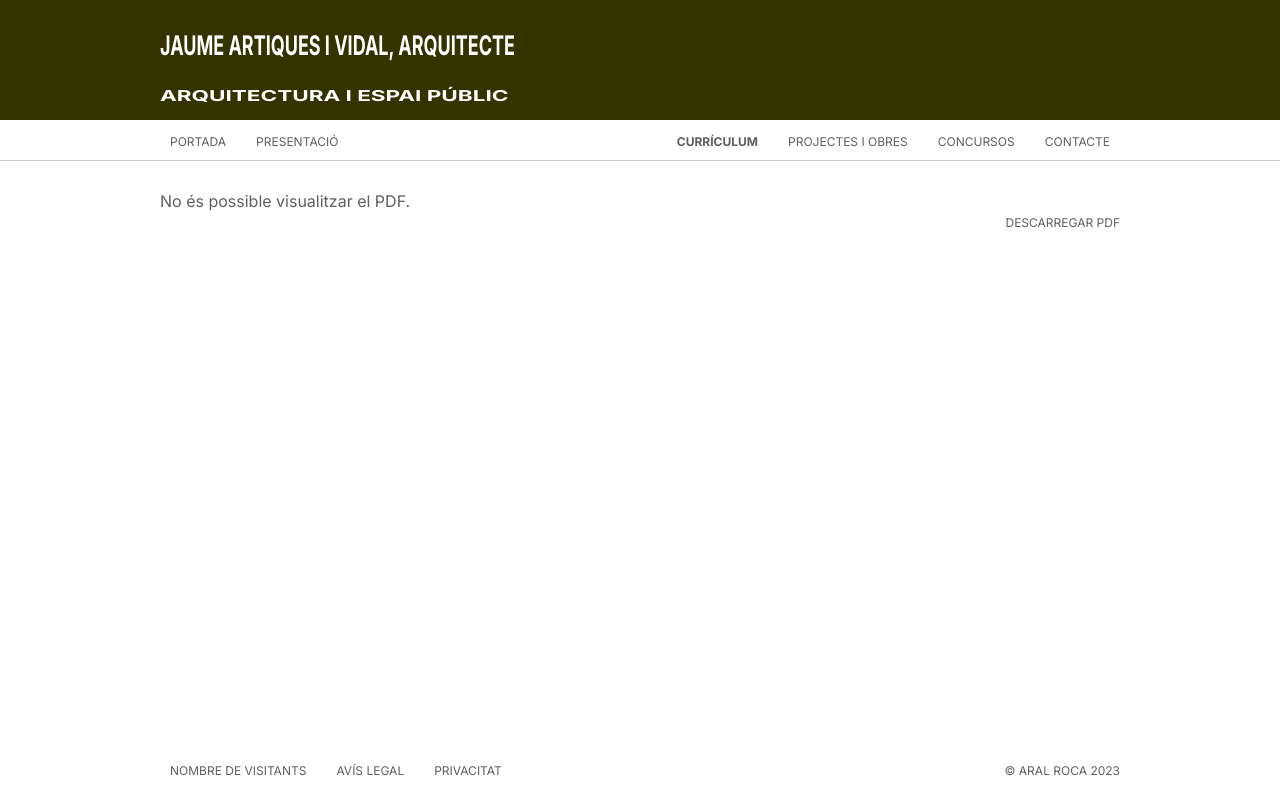
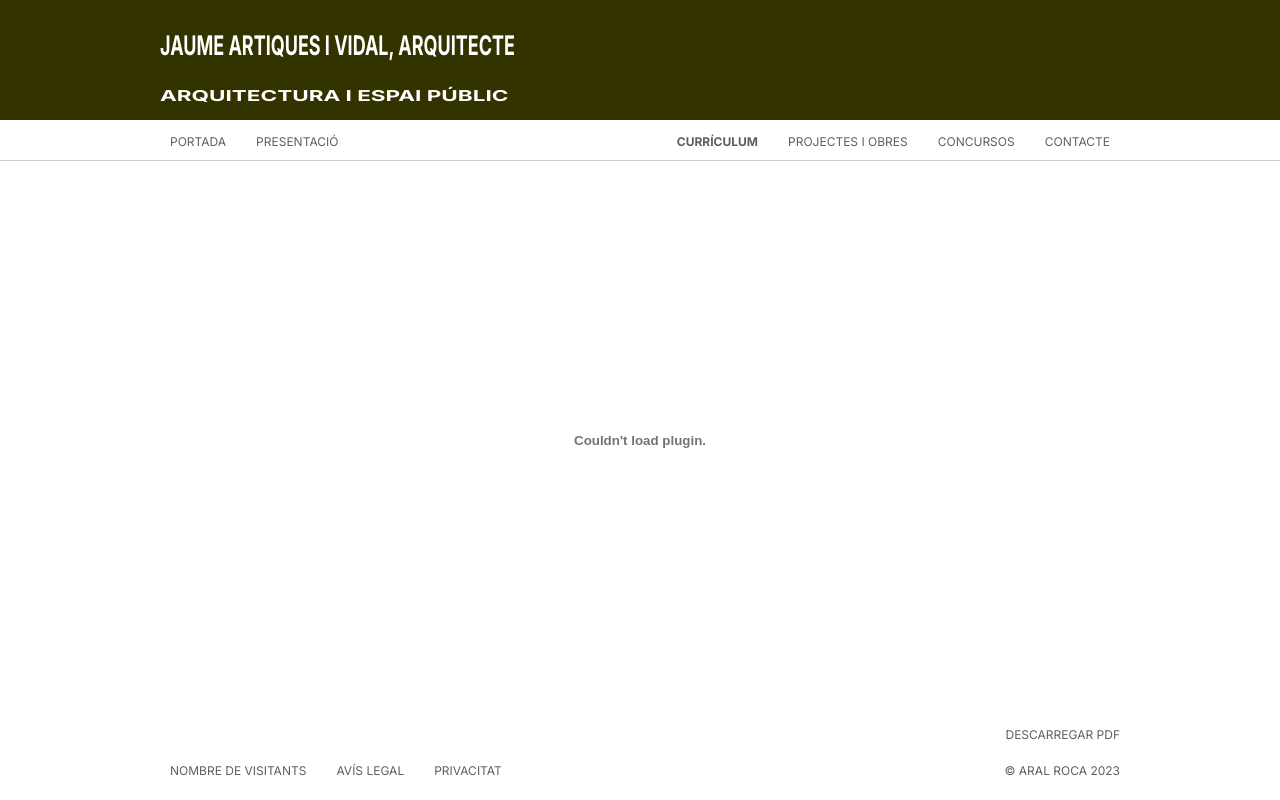
Before and after one commit to aralroca/jweb, a Next.js app: page /curriculum in a window 1280 px wide. Built offline with nearby package versions, Linux system fonts and the light colour scheme.

Commit message:
Fix fallback PDF preview

```diff
--- a/src/app/components/DisplayPDF.tsx
+++ b/src/app/components/DisplayPDF.tsx
@@ -11,15 +11,16 @@ type Props = {
 export default function DisplayPDF({ pdfLink, page = 1, section = 20, name }: Props) {
   const controls = `#toolbar=0&navpanes=0&scrollbar=${page}&page=1&view=fitH,${section}`
   const src = pdfLink + controls
+  const style = {
+    width: '100%',
+    height: 'var(--main-max-height)',
+    marginTop: '-30px'
+  }
 
   return (
     <>
-      <object data={src} type="application/pdf" style={{
-        width: '100%',
-        height: 'var(--main-max-height)',
-        marginTop: '-30px'
-      }}>
-        <p>No és possible visualitzar el PDF.</p>
+      <object data={src} type="application/pdf" style={style}>
+        <embed src={src} type="application/pdf" style={style} />
       </object>
       <div style={{ textAlign: 'right' }}>
         <Link style={{ fontSize: 12 }} href={`/descarregar?pdf=${pdfLink}&name=${name}`} download>DESCARREGAR PDF</Link>
```
